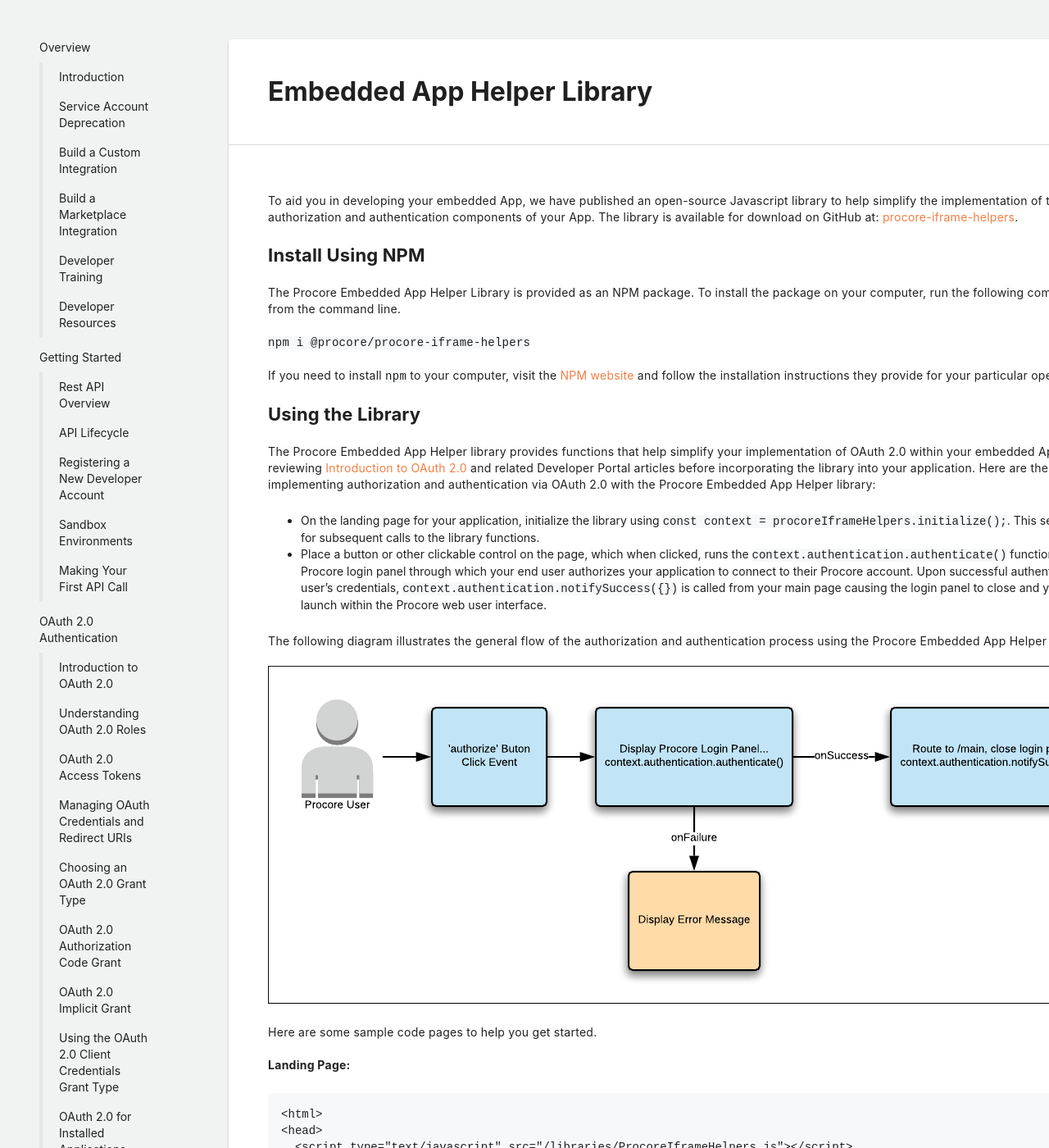
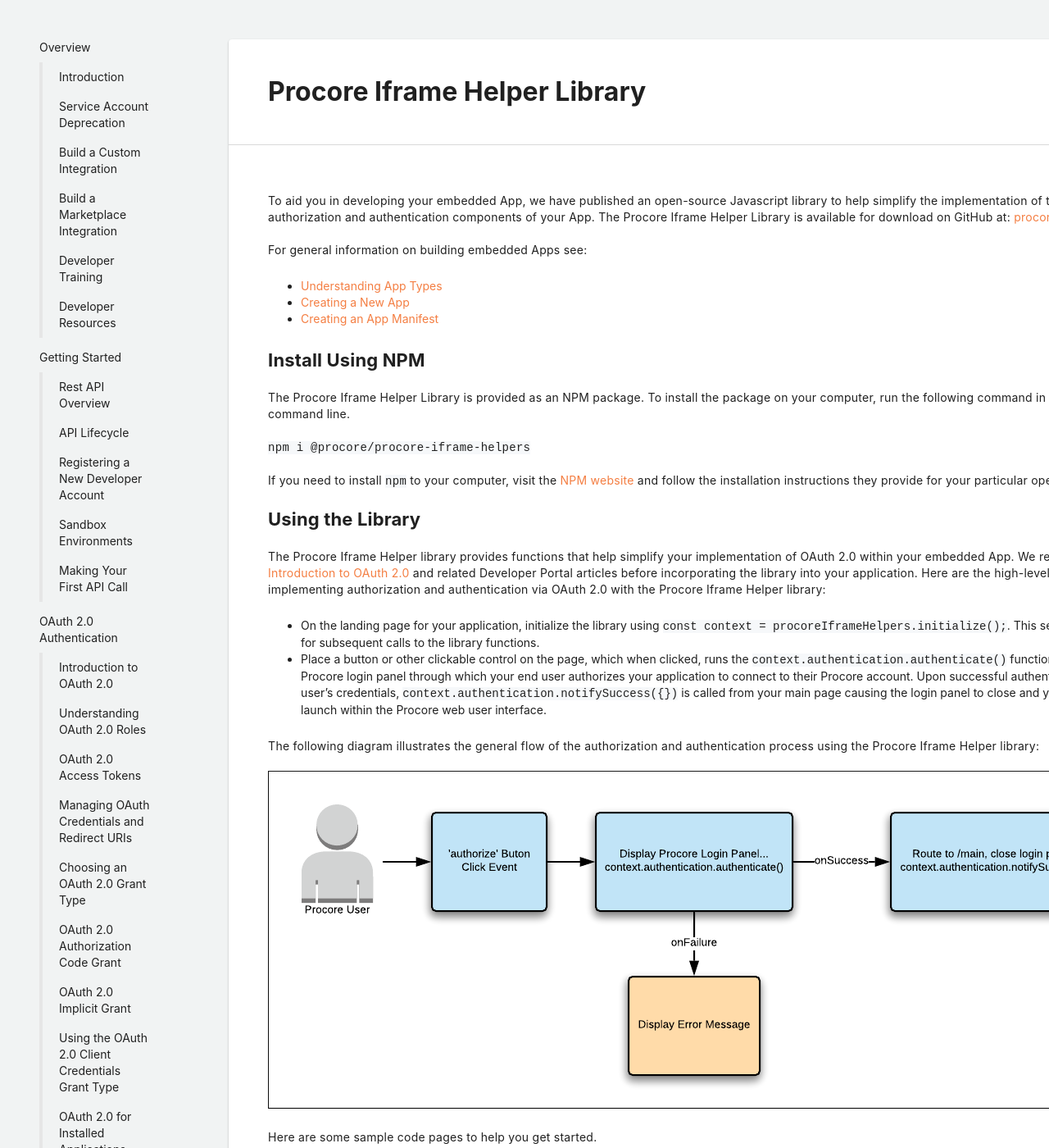
Before and after one commit to procore/documentation, a Jekyll site: the page built from building_applications/building_apps_helper_library.md, in a window 1280 px wide and 1400 px high. Shown: the whole window at 82% size. Built offline with Jekyll 4.4.1, drawn with Linux system fonts in a browser that asks for light colours; some of the changed text lies outside the part shown.

Commit message:
Updates to iframe helper library article

```diff
--- a/_data/navigation.yml
+++ b/_data/navigation.yml
@@ -71,7 +71,7 @@
       url: /building-apps-manage-collabs
     - title: Working with App Metrics
       url: /building-apps-metrics
-    - title: Embedded App Helper Library
+    - title: Procore Iframe Helper Library
       url: /building-apps-helper-library
     - title: Developer Managed Service Accounts
       url: /developer-managed-service-accounts
--- a/building_applications/building_apps_helper_library.md
+++ b/building_applications/building_apps_helper_library.md
@@ -1,17 +1,22 @@
 ---
 permalink: /building-apps-helper-library
-title: Embedded App Helper Library
+title: Procore Iframe Helper Library
 layout: default
 section_title: Building Applications
 
 ---
 
 To aid you in developing your embedded App, we have published an open-source Javascript library to help simplify the implementation of the required authorization and authentication components of your App.
-The library is available for download on GitHub at: [procore-iframe-helpers](https://github.com/procore/procore-iframe-helpers).
+The Procore Iframe Helper Library is available for download on GitHub at: [procore-iframe-helpers](https://github.com/procore/procore-iframe-helpers).
+
+For general information on building embedded Apps see:
+- [Understanding App Types]({{ site.url }}{{ site.baseurl }}/building-apps-app-types)
+- [Creating a New App]({{ site.url }}{{ site.baseurl }}/building-apps-create-new)
+- [Creating an App Manifest]({{ site.url }}{{ site.baseurl }}/building-apps-define-manifest)
 
 ## Install Using NPM
 
-The Procore Embedded App Helper Library is provided as an NPM package.
+The Procore Iframe Helper Library is provided as an NPM package.
 To install the package on your computer, run the following command in your project from the command line.
 
 `npm i @procore/procore-iframe-helpers`
@@ -20,12 +25,12 @@ If you need to install `npm` to your computer, visit the [NPM website](https://d
 
 ## Using the Library
 
-The Procore Embedded App Helper library provides functions that help simplify your implementation of OAuth 2.0 within your embedded App. We recommend reviewing [Introduction to OAuth 2.0]({{ site.url }}{{ site.baseurl }}{% link oauth/oauth_introduction.md %}) and related Developer Portal articles before incorporating the library into your application. Here are the high-level steps for implementing authorization and authentication via OAuth 2.0 with the Procore Embedded App Helper library:
+The Procore Iframe Helper library provides functions that help simplify your implementation of OAuth 2.0 within your embedded App. We recommend reviewing [Introduction to OAuth 2.0]({{ site.url }}{{ site.baseurl }}{% link oauth/oauth_introduction.md %}) and related Developer Portal articles before incorporating the library into your application. Here are the high-level steps for implementing authorization and authentication via OAuth 2.0 with the Procore Iframe Helper library:
 
 - On the landing page for your application, initialize the library using `const context = procoreIframeHelpers.initialize();`. This sets the proper context for subsequent calls to the library functions.
 - Place a button or other clickable control on the page, which when clicked, runs the `context.authentication.authenticate()` function. This displays the Procore login panel through which your end user authorizes your application to connect to their Procore account. Upon successful authentication of the end user's credentials, `context.authentication.notifySuccess({})` is called from your main page causing the login panel to close and your embedded App to launch within the Procore web user interface.
 
-The following diagram illustrates the general flow of the authorization and authentication process using the Procore Embedded App Helper library:
+The following diagram illustrates the general flow of the authorization and authentication process using the Procore Iframe Helper library:
 
 ![IFrame library flow]({{ site.baseurl }}/assets/guides/iframe-library-flow.png)
 
@@ -105,7 +110,7 @@ Here are some sample code pages to help you get started.
 
 ## Things to Consider
 
-Here are a few points to consider as you work with the Procore Embedded App Helper library.
+Here are a few points to consider as you work with the Procore Iframe Helper library.
 
 - If your application uses the [OAuth 2.0 Authorization Code Grant]({{ site.url }}{{ site.baseurl }}{% link oauth/oauth_auth_grant_flow.md %}) flow, the user will be redirected to your application's registered `redirect_uri` with the authorization code included as a URL hash fragment. You will need to implement a callback function that parses this fragment in order to obtain the authorization code so that you can subsequently exchange it for an access token and successfully make calls to the Procore API.
 - If your application uses the [OAuth 2.0 Implicit Grant]({{ site.url }}{{ site.baseurl }}{% link oauth/oauth_implicit_flow.md %}) flow, the user will be redirected to your application's registered `redirect_uri` with the access token included as a URL hash fragment. You will need to implement a callback function that parses this fragment in order to obtain the access token so that you can successfully make calls to the Procore API.
```
